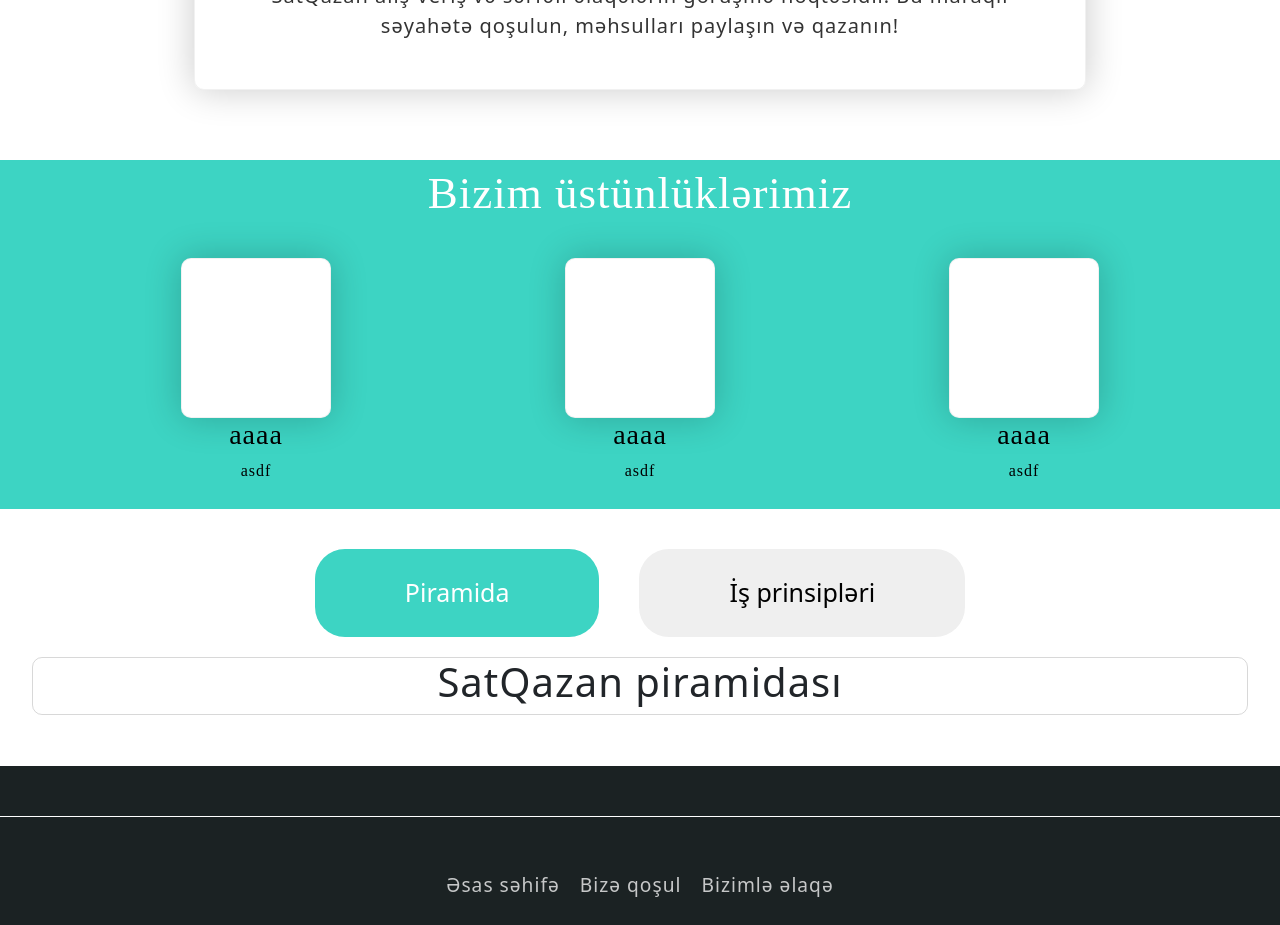
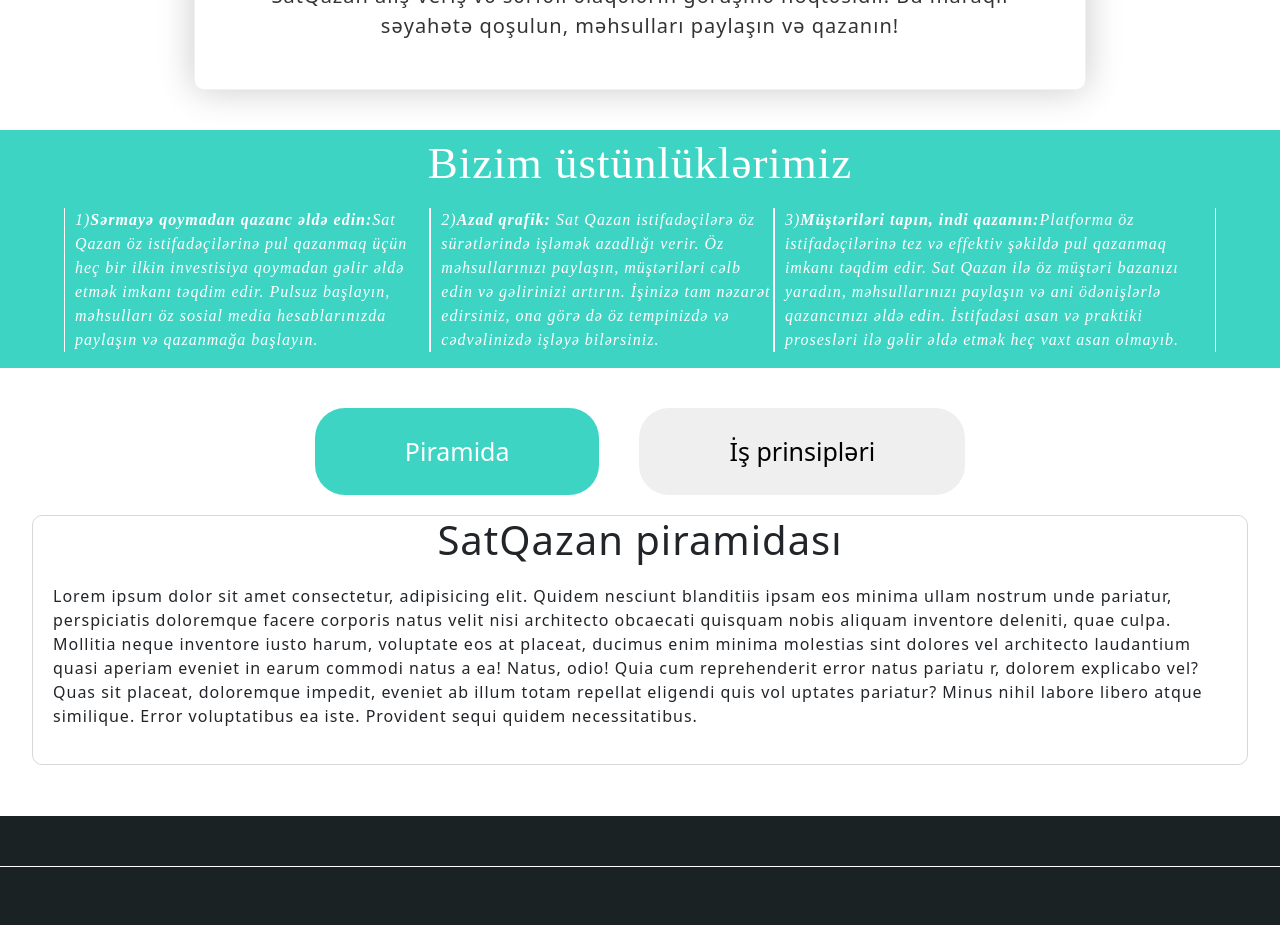
Before and after one commit to rashadibra/Sat_qazan, a React (Create React App) app in the folder sat_qazan/: page / in a window 1280 px wide. Shown: the part 1460-2385 px from the top of the page. Built offline with nearby package versions, Linux system fonts and the light colour scheme.

Commit message:
yeniləndi

```diff
--- a/sat_qazan/src/components/Main/MainComponents/About/About.css
+++ b/sat_qazan/src/components/Main/MainComponents/About/About.css
@@ -3,46 +3,28 @@
     width: 100%;
     background-color: #3dd4c3;
     color: white;
-    margin-top: 30px;
+    margin-top: 10px;
     font-family: "poppins";
 }
 .advantages>div{
     width: 90%;
-    margin:70px auto 0 auto;
+    margin:40px auto 0 auto;
 }
 .advantages .title{
     font-size: 45px;
     text-align: center;
-    padding-bottom: 20px;
+    padding-bottom: 10px;
 }
 .advantages .info{
     display: flex;
-    justify-content:space-around ;
+    /* justify-content:space-around ; */
     width:100% ;
-
+    font-style: italic;
 }
-.advantages .infoContainers{
-    margin: 10px;
-}
-.advantages .infoContainersIcon{
-    width: 150px;
-    height: 160px;
-    background-color: #fff;
-    border: 1px solid hsla(0, 0%, 65%, 0.158);
-    box-shadow: 0 0 36px 1px rgba(0, 0, 0, 0.2);
-    border-radius: 10px;
-    backdrop-filter: blur(30px);
-    padding: 1rem;
-    -webkit-border-radius: 10px;
-    -moz-border-radius: 10px;
-    -ms-border-radius: 10px;
-    -o-border-radius: 10px;
-    z-index: 100;
-}
-.advantages .infoContainersInfo{
-   color: black;
-    width: 100%;
-    text-align: center;
+.advantages .info p{
+    padding-left: 10px ;
+  border-left: 1px solid white;
+  border-right: 1px solid white;
 }
 /* RULES */
 .rules{
@@ -154,6 +136,9 @@
     }
 }
 @media(max-width:750px){
+    .advantages .infoContainersIcon{
+        width: 100px;
+        height: 110px;}
     .rulesBtns button{
         padding: 20px 25px;
         font-size: 15px;
@@ -180,7 +165,7 @@
        flex-wrap: wrap;
     }
     .advantages .title{
-        font-size: 25px;
+        font-size: 30px;
     }
 }
 @media (max-width:500px){
--- a/sat_qazan/src/components/Main/MainComponents/About/About.jsx
+++ b/sat_qazan/src/components/Main/MainComponents/About/About.jsx
@@ -2,9 +2,7 @@ import React from "react";
 import { useEffect, useState } from 'react';
 import ScrollReveal from 'scrollreveal';
 import {useFormik} from 'formik';
-import { Collapse, Divider } from 'antd';
 import "./About.css"
-import Headerİmg from './3d-representation-reselling-market.jpg'
 import Headerİmg2 from './BgcHeader2.jpg'
 const text = `
   A dog is a type of domesticated animal.
@@ -171,27 +169,9 @@ function About() {
       <div>
         <div className="title">Bizim üstünlüklərimiz</div>
         <div className="info">
-          <div className="infoContainers">
-            <div className="infoContainersIcon"></div>
-            <div className="infoContainersInfo">
-              <h3>aaaa</h3>
-              <p>asdf</p>
-            </div>
-          </div>
-          <div className="infoContainers">
-            <div className="infoContainersIcon"></div>
-            <div className="infoContainersInfo">
-              <h3>aaaa</h3>
-              <p>asdf</p>
-            </div>
-          </div>
-          <div className="infoContainers">
-            <div className="infoContainersIcon"></div>
-            <div className="infoContainersInfo">
-              <h3>aaaa</h3>
-              <p>asdf</p>
-            </div>
-          </div>
+         <p>1)<b>Sərmayə qoymadan qazanc əldə edin:</b>Sat Qazan öz istifadəçilərinə pul qazanmaq üçün heç bir ilkin investisiya qoymadan gəlir əldə etmək imkanı təqdim edir. Pulsuz başlayın, məhsulları öz sosial media hesablarınızda paylaşın və qazanmağa başlayın.</p>
+         <p>2)<b>Azad qrafik:</b> Sat Qazan istifadəçilərə öz sürətlərində işləmək azadlığı verir. Öz məhsullarınızı paylaşın, müştəriləri cəlb edin və gəlirinizi artırın. İşinizə tam nəzarət edirsiniz, ona görə də öz tempinizdə və cədvəlinizdə işləyə bilərsiniz.</p>
+         <p>3)<b>Müştəriləri tapın, indi qazanın:</b>Platforma öz istifadəçilərinə tez və effektiv şəkildə pul qazanmaq imkanı təqdim edir. Sat Qazan ilə öz müştəri bazanızı yaradın, məhsullarınızı paylaşın və ani ödənişlərlə qazancınızı əldə edin. İstifadəsi asan və praktiki prosesləri ilə gəlir əldə etmək heç vaxt asan olmayıb.</p>
         </div>
 
       </div>
@@ -202,9 +182,16 @@ function About() {
         <button className={`RulesBtn2 ${BtnActive?'':'activeRulesBtn'}`} onClick={()=>businessprinciples()}>İş prinsipləri</button>
       </div>
 <div className="RulesContainer">
-  <div className="rulesTitle">
-    <h1 >SatQazan piramidası</h1>
-  </div>
+<div className="rulesTitle">
+<h1 >SatQazan piramidası</h1>
+</div>
+<div className="rulesInfo">
+<p>Lorem ipsum dolor sit amet consectetur, adipisicing elit. Quidem nesciunt blanditiis ipsam eos minima ullam nostrum unde pariatur, perspiciatis doloremque facere corporis natus velit nisi architecto obcaecati quisquam nobis aliquam inventore deleniti, quae culpa. Mollitia neque inventore iusto harum, voluptate eos at placeat, ducimus enim minima molestias sint dolores vel architecto laudantium quasi aperiam eveniet in earum commodi natus a ea! Natus, odio! Quia cum reprehenderit error natus pariatu
+  r, dolorem explicabo vel? Quas sit
+  placeat, doloremque impedit, eveniet
+  ab illum totam repellat eligendi quis vol
+  uptates pariatur? Minus nihil labore libero atque similique. Error voluptatibus ea iste. Provident sequi quidem necessitatibus.</p>
+</div>
 
 </div>
     </section>
```
